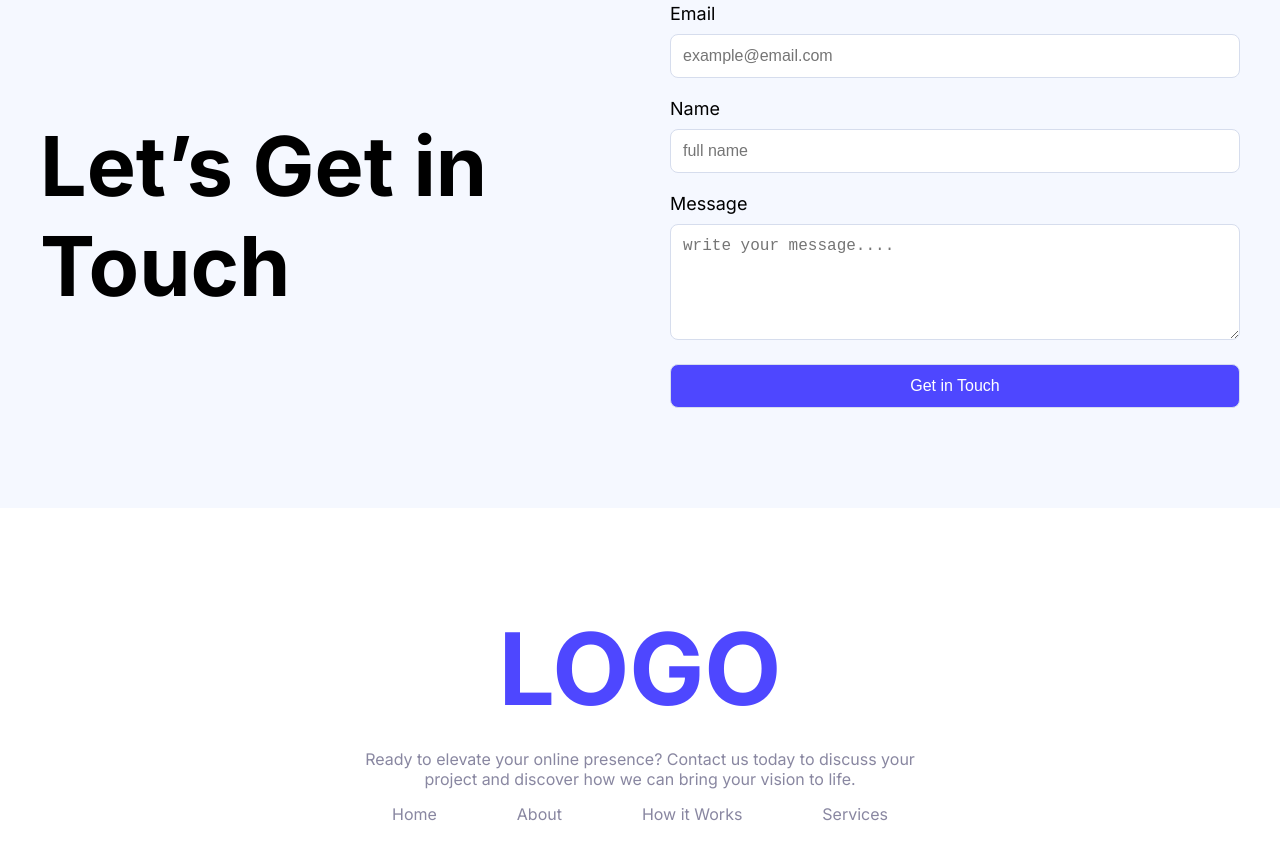
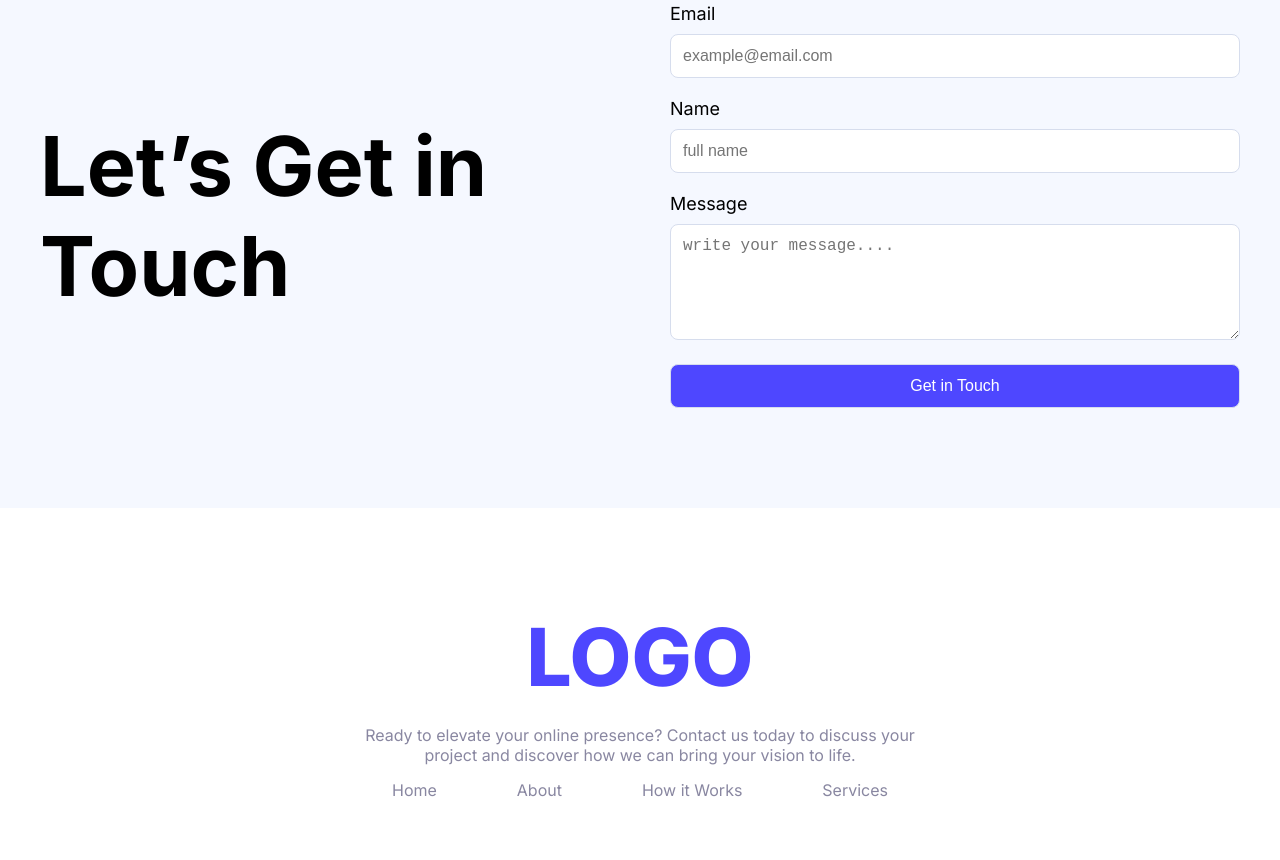
Before and after one commit to hasib-dev7/landing-launchpad, a plain HTML site: page index.html in a window 1280 px wide. Shown: the part 2978-3838 px from the top of the page. Drawn offline with Linux system fonts and the light colour scheme.

Commit message:
basice design eddit

```diff
--- a/styles/style.css
+++ b/styles/style.css
@@ -297,8 +297,8 @@
 	margin: 0 auto;
 }
 .footer-title {
-	font-size: 100px;
-	font-weight: 700;
+	font-size: 80px;
+	font-weight: 800;
 	color: #4e47ff;
 	text-align: center;
 }
```
